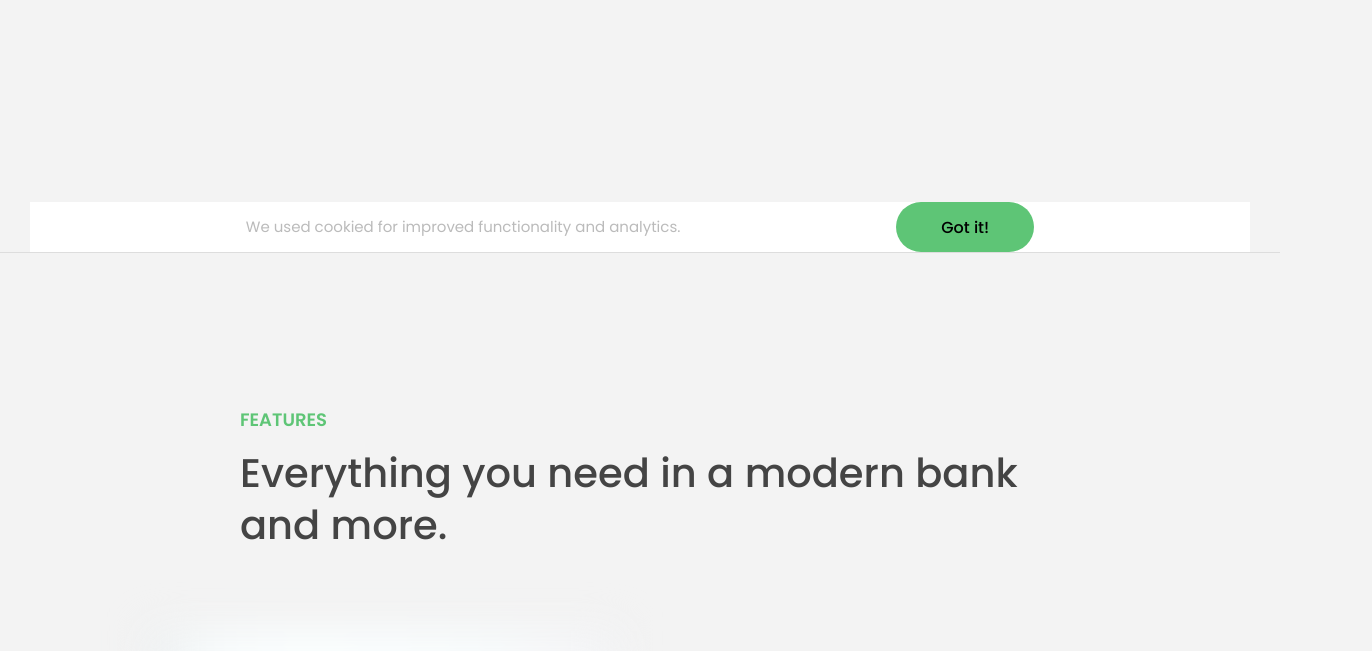
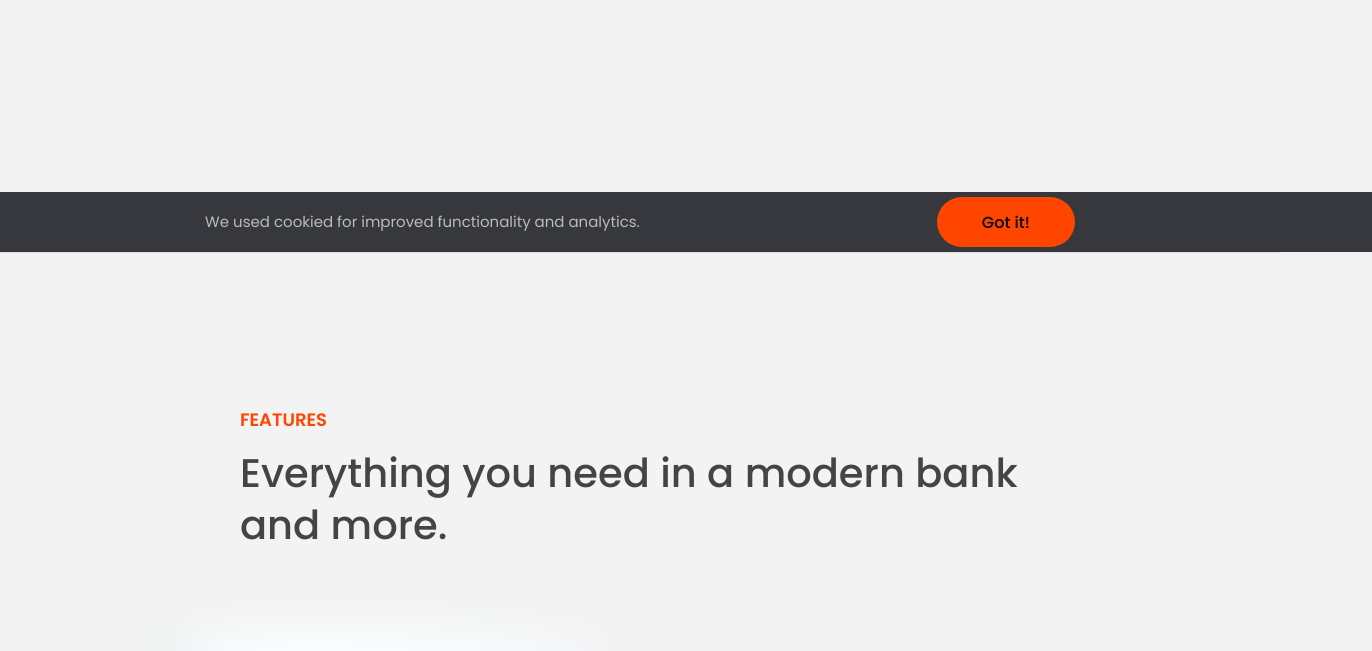
Before and after one commit to saharsolt/JavaScript, a plain HTML site: page 13-Advanced-DOM-Bankist/index.html in a window 1280 px wide. Shown: the part 548-1199 px from the top of the page, 1372 px wide, since content can reach past the window. Drawn offline with Linux system fonts and the light colour scheme.

Commit message:
Style/Attributes

```diff
--- a/13-Advanced-DOM-Bankist/index.html
+++ b/13-Advanced-DOM-Bankist/index.html
@@ -21,6 +21,9 @@
           alt="Bankist logo"
           class="nav__logo"
           id="logo"
+          designer="Sahar"
+          data-version-number="3.0"
+          ;
         />
         <ul class="nav__links">
           <li class="nav__item">
--- a/13-Advanced-DOM-Bankist/script.js
+++ b/13-Advanced-DOM-Bankist/script.js
@@ -72,3 +72,53 @@ document
     //message.remove();
     message.parentElement.removeChild(message);
   });
+
+//Style
+message.style.backgroundColor = '#37383d';
+message.style.width = '120%';
+console.log(message.style.color);
+console.log(message.style.backgroundColor);
+
+console.log(getComputedStyle(message).color);
+console.log(getComputedStyle(message).height);
+
+message.style.height =
+  Number.parseFloat(getComputedStyle(message).height, 10) + 10 + 'px';
+
+document.documentElement.style.setProperty('--color-primary', 'orangered');
+
+//Attributes
+const logo = document.querySelector('.nav__logo');
+console.log(logo.alt); //Bankist logo
+console.log(logo.className);
+console.log(logo.src);
+
+logo.alt = 'Beautiful minimalist logo';
+
+//Non-standard
+console.log(logo.designer); //undefine
+console.log(logo.getAttribute('designer'));
+logo.setAttribute('company', 'Bankist');
+
+console.log(logo.src);
+console.log(logo.getAttribute('src'));
+
+const link = document.querySelector('.twitter-link');
+console.log(link.href);
+console.log(link.getAttribute('href'));
+
+const link1 = document.querySelector('.nav__link--btn');
+console.log(link1.href); //http://127.0.0.1:8080/#
+console.log(link1.getAttribute('href')); //#
+
+//Data attributes
+console.log(logo.dataset.versionNumber);
+
+//Classes
+logo.classList.add('c', 'j');
+logo.classList.remove('c', 'j');
+logo.classList.toggle('c');
+logo.classList.contains('c'); //not include
+
+//Don not use
+//logo.className='sahar';//because it changes the name of the classes which relates to this element
```
